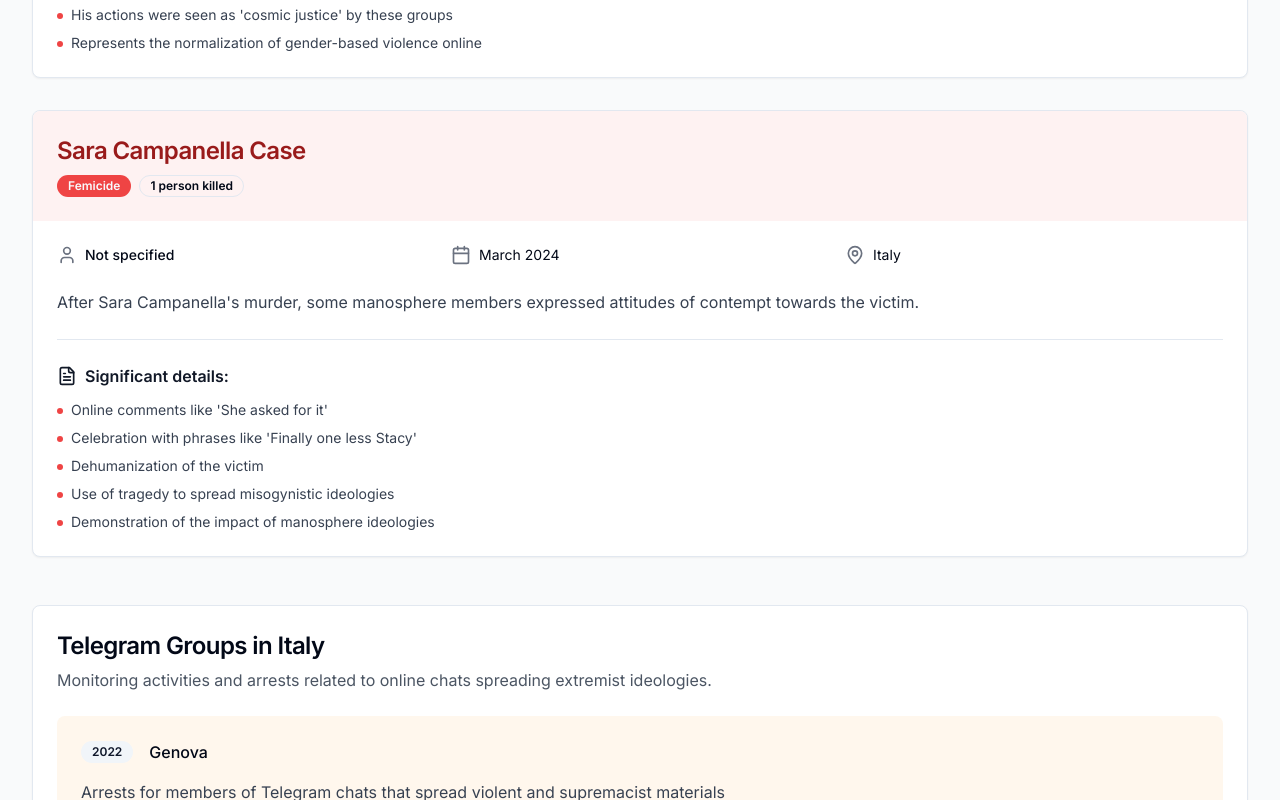
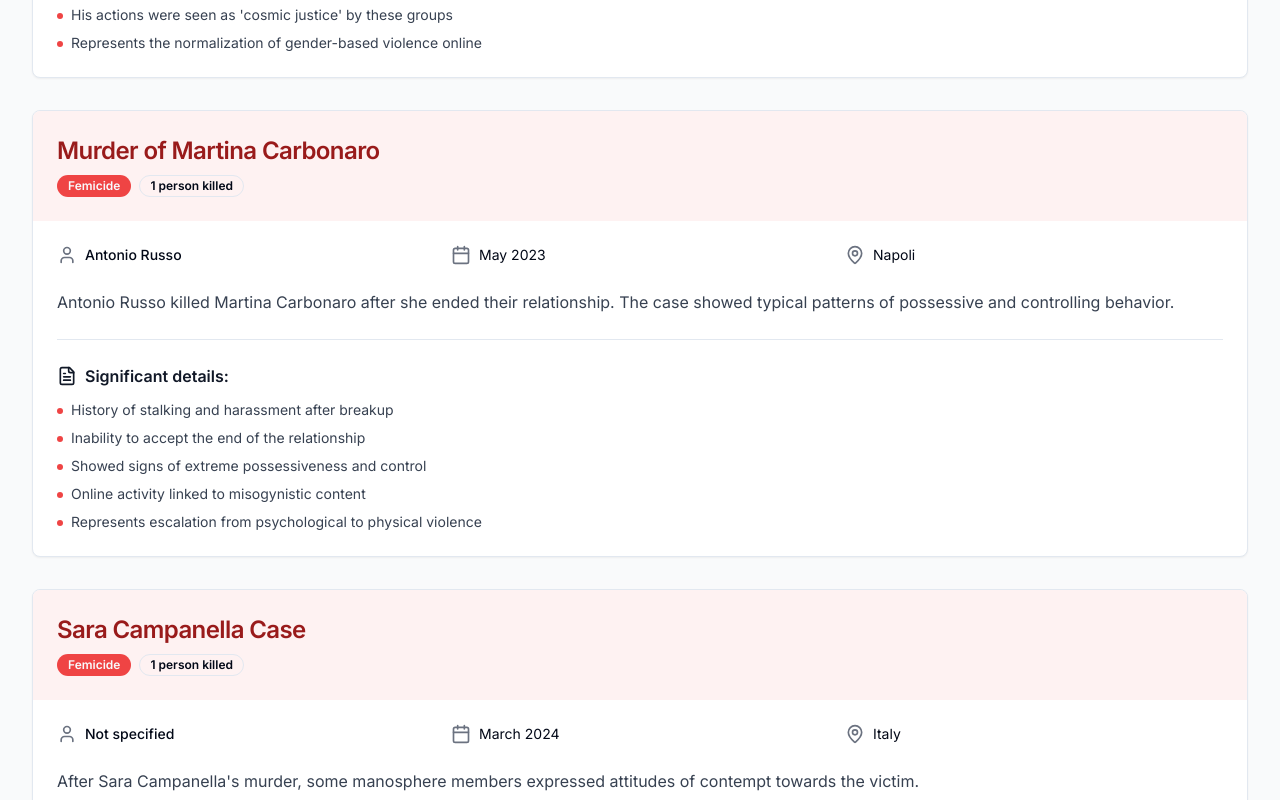
Before and after one commit to AleAlo00/manosfera-analysis-project, a React (Vite) app: page /italian-cases in a window 1280 px wide. Shown: the part 1180-1980 px from the top of the page. Built offline with nearby package versions, Linux system fonts and the light colour scheme.

Commit message:
Add Martina Carbonaro case
Added the case of Martina Carbonaro to the Italian Cases page.

```diff
--- a/src/pages/ItalianCases.tsx
+++ b/src/pages/ItalianCases.tsx
@@ -36,6 +36,22 @@ const ItalianCases = () => {
         "Some manosphere groups celebrated him as a 'hero'",
         "His actions were seen as 'cosmic justice' by these groups",
         "Represents the normalization of gender-based violence online"
+      ],
+      type: "Femicide"
+    },
+    {
+      title: "Murder of Martina Carbonaro",
+      person: "Antonio Russo",
+      date: "May 2023",
+      location: "Napoli",
+      victims: "1 person killed",
+      description: "Antonio Russo killed Martina Carbonaro after she ended their relationship. The case showed typical patterns of possessive and controlling behavior.",
+      details: [
+        "History of stalking and harassment after breakup",
+        "Inability to accept the end of the relationship",
+        "Showed signs of extreme possessiveness and control",
+        "Online activity linked to misogynistic content",
+        "Represents escalation from psychological to physical violence"
       ],
       type: "Femicide"
     },
```
